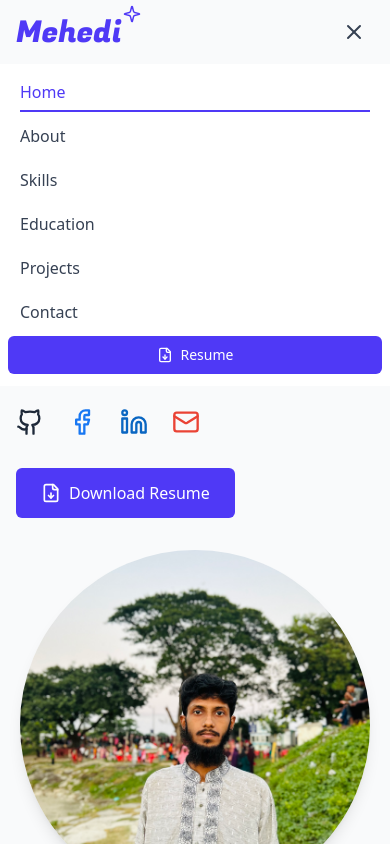
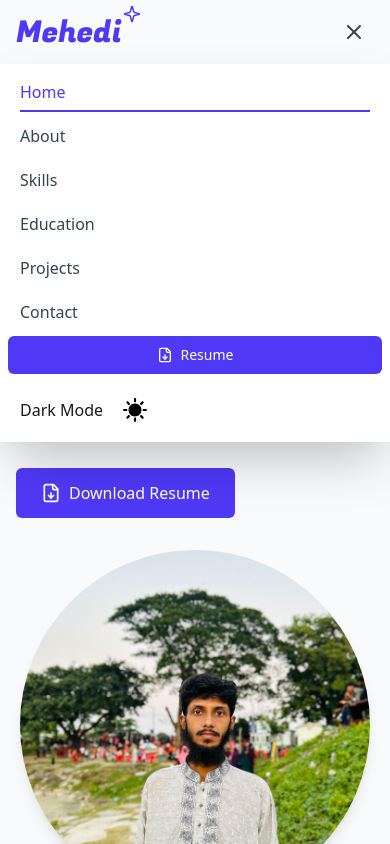
Before and after one commit to syedmehedi34/portfolio, a React (Vite) app: page / in a window 390 px wide. Both pictures are taken after a click on the button 354 px from the left and 32 px from the top of the page. Shown: the top 844 px of the page. Built offline with nearby package versions, Linux system fonts and the light colour scheme.

Commit message:
fav-icon updated

```diff
--- a/index.html
+++ b/index.html
@@ -5,7 +5,7 @@
     <link
       rel="icon"
       type="image/svg+xml"
-      href="https://img.icons8.com/?size=100&id=UuZbMO5c0AHj&format=png&color=000000"
+      href="https://img.icons8.com/?size=100&id=NAGnpqk5rrSn&format=png&color=000000"
     />
     <style>
       @import url("https://fonts.googleapis.com/css2?family=Fugaz+One&display=swap");
--- a/src/components/Navbar.jsx
+++ b/src/components/Navbar.jsx
@@ -170,7 +170,7 @@ const Navbar = () => {
           animate={{ opacity: 1, y: 0 }}
           className="md:hidden bg-white"
         >
-          <div className="px-2 pt-2 pb-3 space-y-1 sm:px-3">
+          <div className="px-2 pt-2 pb-3 space-y-1 sm:px-3 bg-transparent dark:bg-gray-800 shadow-2xl">
             {navItems.map((item) => (
               <div key={item} className="relative">
                 <ScrollLink
@@ -182,7 +182,7 @@ const Navbar = () => {
                   className={`block px-3 py-2 rounded-md text-base font-medium cursor-pointer capitalize ${
                     activeSection === item
                       ? "text-indigo-600"
-                      : "text-gray-700 hover:text-indigo-600"
+                      : "text-gray-700 dark:text-gray-100 hover:text-indigo-600"
                   }`}
                   onClick={() => setIsOpen(false)}
                 >
@@ -206,6 +206,26 @@ const Navbar = () => {
               <FileDown className="w-4 h-4 mr-2" />
               Resume
             </a>
+            {/* // */}
+            <div className="ml-3 flex items-center mt-3 gap-3">
+              <p>Dark Mode </p>
+              <label className="swap swap-rotate">
+                <input
+                  type="checkbox"
+                  className="theme-controller"
+                  onChange={toggleTheme}
+                  checked={theme === "dark"}
+                />
+
+                <p className="swap-off h-10 w-10 fill-current flex items-center justify-center text-black">
+                  <MdSunny size={26} />
+                </p>
+                <p className="swap-on h-10 w-10 fill-current flex items-center justify-center text-white">
+                  <FaMoon size={22} />
+                </p>
+              </label>
+            </div>
+            {/* // */}
           </div>
         </motion.div>
       )}
```
Also changed, not shown: public/asset-flow.png (deleted), 1 other file (tests, documents, lock files or other folders).
